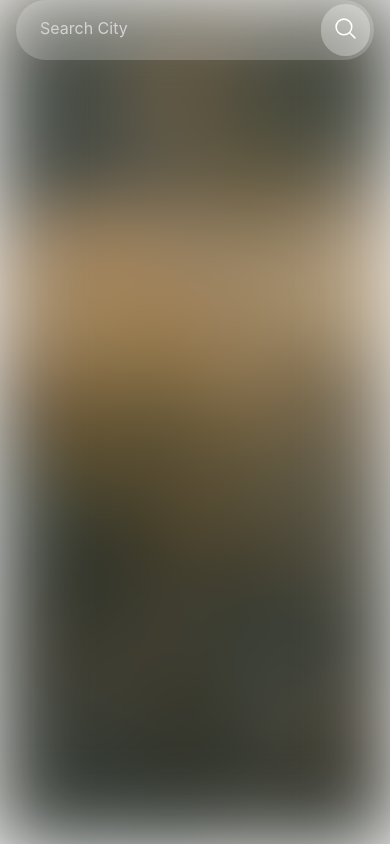
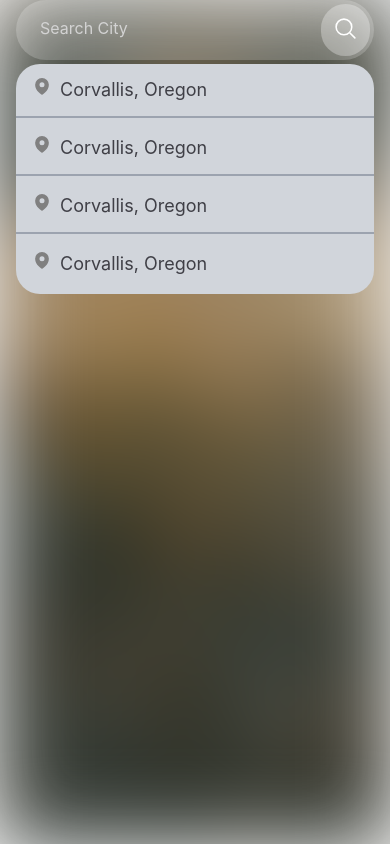
Before and after one commit to Sumer16/vreme-mobile, a React Native app: screen / in a window 390 px wide. Both pictures are taken after a click on the element 345 px from the left and 30 px from the top of the page. Built offline with nearby package versions, Linux system fonts and the light colour scheme.

Commit message:
Added mocked locations for search bar

```diff
--- a/screens/Home.js
+++ b/screens/Home.js
@@ -6,7 +6,12 @@ import { MagnifyingGlassIcon, XMarkIcon } from 'react-native-heroicons/outline';
 import { CalendarDaysIcon, MapPinIcon } from 'react-native-heroicons/solid';
 
 export default function Home() {
-  const [ showSearch, isShowSearch ] = useState(false);
+  const [ showSearch, setShowSearch ] = useState(false);
+  const [ locations, setLocations ] = useState([11, 2, 3, 5]);
+
+  const handleLocation = () => {
+    console.log('Location!');
+  }
 
   return (
     <View className="flex-1 relative">
@@ -36,7 +41,7 @@ export default function Home() {
               ) : null
             }
             <TouchableOpacity
-              onPress={() => isShowSearch(!showSearch)}
+              onPress={() => setShowSearch(!showSearch)}
               style={{ backgroundColor: theme.bgWhite(0.3)}}
               className="rounded-full p-3 m-1"
             >
@@ -45,6 +50,29 @@ export default function Home() {
               </Text>
             </TouchableOpacity>
           </View>
+          {
+            locations.length > 0 && showSearch ?
+            (
+              <View className="absolute w-full bg-gray-300 top-16 rounded-3xl">
+                {
+                  locations.map((location, index) => {
+                    let showBorder = index+1 != locations.length;
+                    let borderClass = showBorder ? "border-b-2 border-b-gray-400" : "";
+                    return (
+                      <TouchableOpacity
+                        onPress={() => handleLocation(location)}
+                        key={index}
+                        className={"flex flex-row p-3 border-0 px-4 mb-1 " + borderClass}
+                      >
+                        <MapPinIcon size={20} color="gray" />
+                        <Text className="text-zinc-700 text-lg ml-2">Corvallis, Oregon</Text>
+                      </TouchableOpacity>
+                    )
+                  })
+                }
+              </View>
+            ) : null
+          }
         </View>
       </SafeAreaView>
     </View>
```
